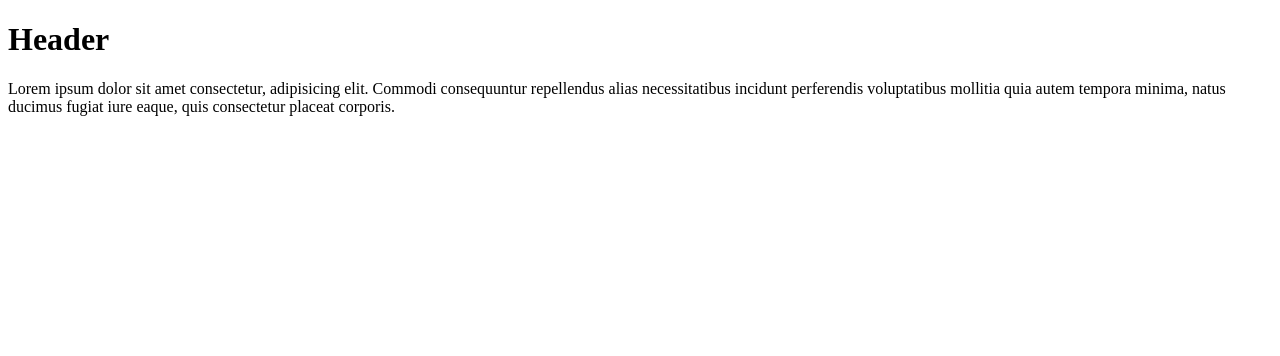
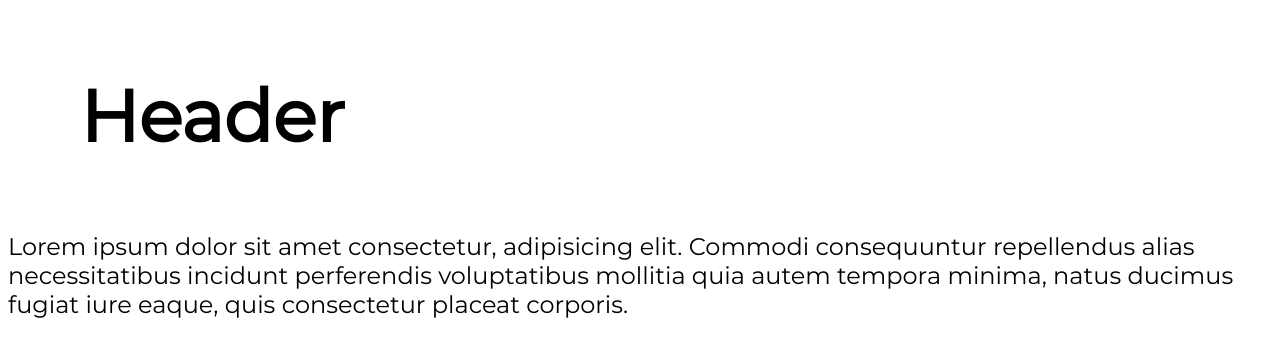
Before and after one commit to deep-vinci/kv-powell-guide, a plain HTML site: page rem-vs-em/index.html in a window 1280 px wide. Drawn offline with Linux system fonts and the light colour scheme.

Commit message:
feat: learn the diff between rem and em for things other than fonts

```diff
--- a/rem-vs-em/index.html
+++ b/rem-vs-em/index.html
@@ -4,6 +4,7 @@
     <meta charset="UTF-8">
     <meta name="viewport" content="width=device-width, initial-scale=1.0">
     <title>Rem VS Em</title>
+    <link rel="stylesheet" href="style.css">
 </head>
 <body>
     <div class="container">
--- a/rem-vs-em/style.css
+++ b/rem-vs-em/style.css
@@ -3,10 +3,23 @@
 }
 
 @font-face {
-    font-family: quicksand;
-    src: url("/home/shivam/Documents/TheOdinProject/kv-powell-guide/Quicksand_Book.otf") format("opentype");
+    font-family: "Montserrat";
+    src: url("../Montserrat-Regular.ttf");
+}
+
+html {
+    font-size: 24px;
 }
 
 body {
-    font-family: sans-serif;
+    font-family: "Montserrat";
 }
+
+h1 {
+    font-size: 3rem;
+    margin: 1em;
+}
+
+p {
+    font-size: 1rem;
+}
```
Also changed, not shown: Montserrat-Regular.ttf (added).
